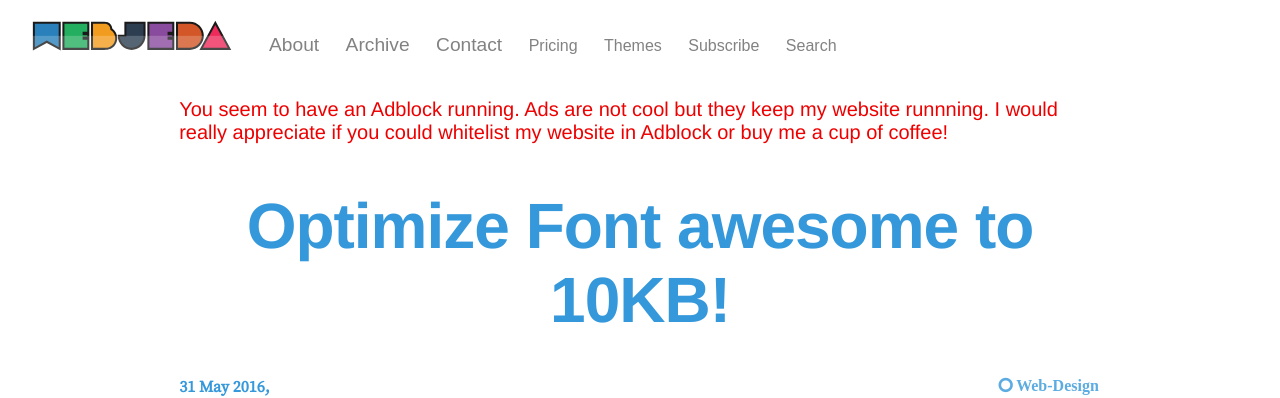
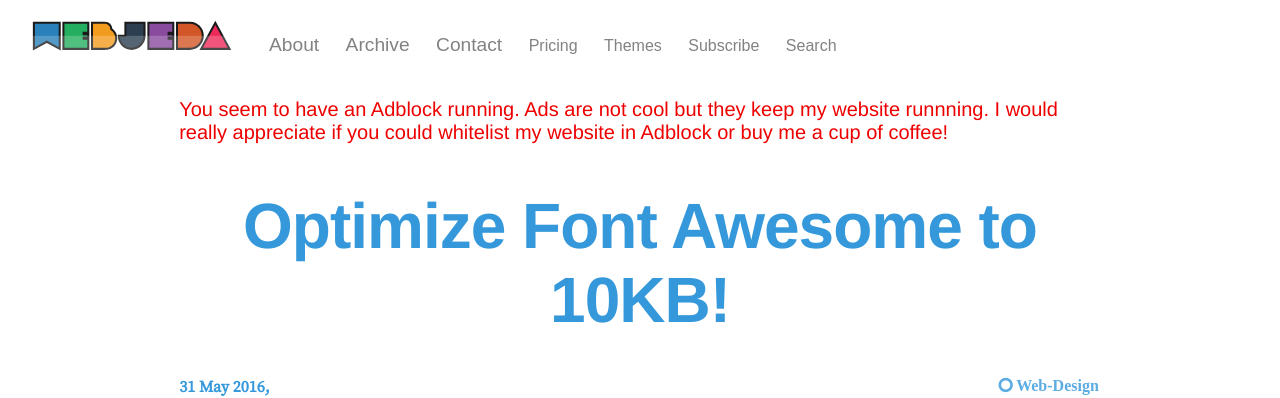
Before and after one commit to gaganmaheshwari/blog-webjeda, a Jekyll site: the page built from _posts/2016-05-31-optimize-fontawesome.md, in a window 1280 px wide and 900 px high. Shown: the top 398 px of the window. Built offline with Jekyll 4.4.1, drawn with Linux system fonts in a browser that asks for light colours; comment, search, counter and statistics services are not loaded.

Commit message:
no message

```diff
--- a/_posts/2016-05-31-optimize-fontawesome.md
+++ b/_posts/2016-05-31-optimize-fontawesome.md
@@ -1,5 +1,5 @@
 ---
-title: Optimize Font awesome to 10KB!
+title: Optimize Font Awesome to 10KB!
 desc: Font Awesome is a huge css file. We can optimize it for only used cases and trim it down to just 10KB! Use this method to reduce the size of font awesome.
 keywords:
 author: sharathdt
```
